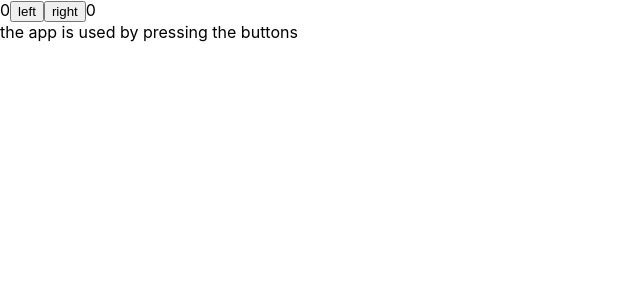
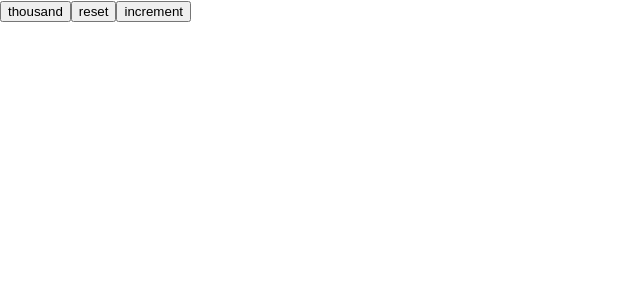
Before and after one commit to piggybox/fullstack-open, a React (Create React App) app in the folder part1/: page / in a window 1280 px wide. Shown: the top 300 px of the page, without its empty margins (0-640 px from the left). Built offline with nearby package versions, Linux system fonts and the light colour scheme.

Commit message:
[part 1] ending change

```diff
--- a/part1/src/App.js
+++ b/part1/src/App.js
@@ -1,38 +1,22 @@
 import { useState } from "react" // hook
 
-const History = (props) => {
-  if (props.allClicks.length === 0) {
-    return <div>the app is used by pressing the buttons</div>
-  }
-  return <div>button press history: {props.allClicks.join(" ")}</div>
-}
-
-const Button = ({ handleClick, text }) => (
-  <button onClick={handleClick}>{text}</button>
+const Button = (props) => (
+  <button onClick={props.handleClick}>{props.text}</button>
 )
 
 const App = () => {
-  const [left, setLeft] = useState(0)
-  const [right, setRight] = useState(0)
-  const [allClicks, setAll] = useState([])
+  const [value, setValue] = useState(10)
 
-  const handleLeftClick = () => {
-    setAll(allClicks.concat("L"))
-    setLeft(left + 1)
-  }
-
-  const handleRightClick = () => {
-    setAll(allClicks.concat("R"))
-    setRight(right + 1)
+  const setToValue = (newValue) => {
+    console.log("value now", newValue)
+    setValue(newValue)
   }
 
   return (
     <div>
-      {left}
-      <Button handleClick={handleLeftClick} text="left" />
-      <Button handleClick={handleRightClick} text="right" />
-      {right}
-      <History allClicks={allClicks} />
+      <Button handleClick={() => setToValue(1000)} text="thousand" />
+      <Button handleClick={() => setToValue(0)} text="reset" />
+      <Button handleClick={() => setToValue(value + 1)} text="increment" />
     </div>
   )
 }
```
